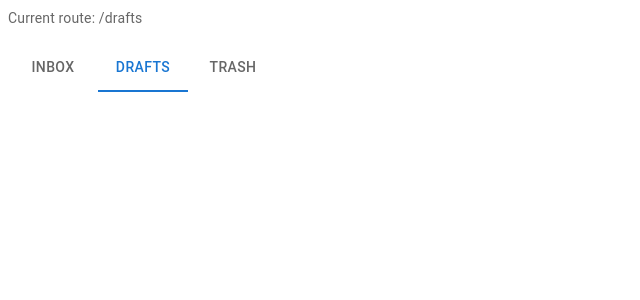
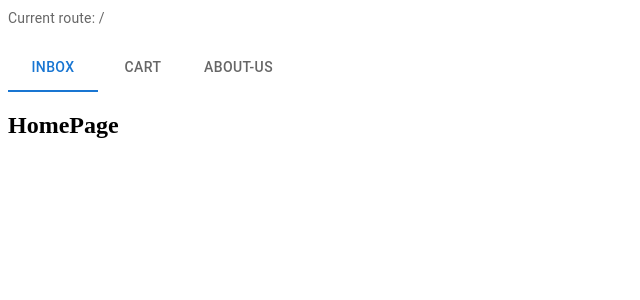
Before and after one commit to ultrapotros/christmas-project, a React (Create React App) app in the folder equipo2/: page / in a window 1280 px wide. Shown: the top 300 px of the page, without its empty margins (0-640 px from the left). Built offline with nearby package versions, Linux system fonts and the light colour scheme; no server answers.

Commit message:
prueba header

```diff
--- a/equipo2/src/App.js
+++ b/equipo2/src/App.js
@@ -1,11 +1,49 @@
 import './App.css';
 import TabsRouter from './components/Header';
+import axios from 'axios';
+import React , { useState , useEffect } from 'react'
+import {
+  BrowserRouter as Router,
+  Routes,
+  Route,
+  Link
+  } from "react-router-dom";
+
 function App() {
+
+  const [products,setProducts] = useState([]);
+
+  useEffect(() => {
+    async function fetchApi() {
+    try{
+      let response = await axios.get("https://fakestoreapi.com/products")
+      setProducts(response.data);
+    }catch (err){
+      console.log(err);
+    }
+    }
+    fetchApi();
+
+  }, [])
+
   return (
+    <Router >
     <div className="App">
       <TabsRouter />
+      {/* <Header /> */}
+      <Routes >
+        <Route path="/" element={<h2>HomePage</h2>} />
+        <Route path="/single-product/:id" element={<h2>SingleProduct</h2>} />
+        <Route path="/single-category/:cat" element={<h2>SingleCategory</h2>} />
+        <Route path="/cart" element={<h2>Cart</h2>} />
+        <Route path="/about-us" element={<h2>About us</h2>} />
+       </Routes>
+       {/* <Footer /> */}
+
     </div>
+    </Router>
   );
 }
 
+
 export default App;
--- a/equipo2/src/components/Header/index.jsx
+++ b/equipo2/src/components/Header/index.jsx
@@ -18,11 +18,11 @@ import { StaticRouter } from 'react-router-dom/server';
 function Router(props) {
   const { children } = props;
   if (typeof window === 'undefined') {
-    return <StaticRouter location="/drafts">{children}</StaticRouter>;
+    return <StaticRouter location="/cart">{children}</StaticRouter>;
   }
 
   return (
-    <MemoryRouter initialEntries={['/drafts']} initialIndex={0}>
+    <MemoryRouter initialEntries={['/cart']} initialIndex={0}>
       {children}
     </MemoryRouter>
   );
@@ -34,9 +34,10 @@ Router.propTypes = {
 
 function useRouteMatch(patterns) {
   const { pathname } = useLocation();
-
+  console.log(pathname);
+  console.log(patterns);
   for (let i = 0; i < patterns.length; i += 1) {
-    const pattern = patterns[i];
+    const pattern = patterns[i].route;
     const possibleMatch = matchPath(pattern, pathname);
     if (possibleMatch !== null) {
       return possibleMatch;
@@ -51,15 +52,16 @@ function MyTabs() {
   // This means that if you have nested routes like:
   // users, users/new, users/edit.
   // Then the order should be ['users/add', 'users/edit', 'users'].
-  const routes = ['/inbox/:id', '/drafts', '/trash'];
+  const routes = [{route:'/', label: 'inicio'}, {route:'/cart', label: 'cart'}, {route:'/about-us', label: 'about-us'}];
   const routeMatch = useRouteMatch(routes);
   const currentTab = routeMatch?.pattern?.path;
+  console.log(currentTab);
 
   return (
     <Tabs value={currentTab}>
-      <Tab label="Inbox" value="/inbox/:id" to="/inbox/1" component={Link} />
-      <Tab label="Drafts" value={routes[1]} to="/drafts" component={Link} />
-      <Tab label="Trash" value="/trash" to="/trash" component={Link} />
+      <Tab label="Inbox" value="/" to="/" component={Link} />
+      <Tab label={routes[1].label} value={routes[1].route} to={routes[1].route} component={Link} /> {/* el label es el titulo de la etiqueta y el to lo que se muestra en el CurrentRoute */}
+      <Tab label="about-us" value="/about-us" to="/about-us" component={Link} /> {/* para que ponga el subrayado tienen que coincidir el value y el to  */}
     </Tabs>
   );
 }
@@ -69,20 +71,20 @@ function CurrentRoute() {
 
   return (
     <Typography variant="body2" sx={{ pb: 2 }} color="text.secondary">
-      Current route: {location.pathname}
+      Current route: {location.pathname} {/* este es el título */}
     </Typography>
   );
 }
 
 export default function TabsRouter() {
   return (
-    <Router>
+
       <Box sx={{ width: '100%' }}>
         <Routes>
           <Route path="*" element={<CurrentRoute />} />
         </Routes>
         <MyTabs />
       </Box>
-    </Router>
+
   );
 }
```
